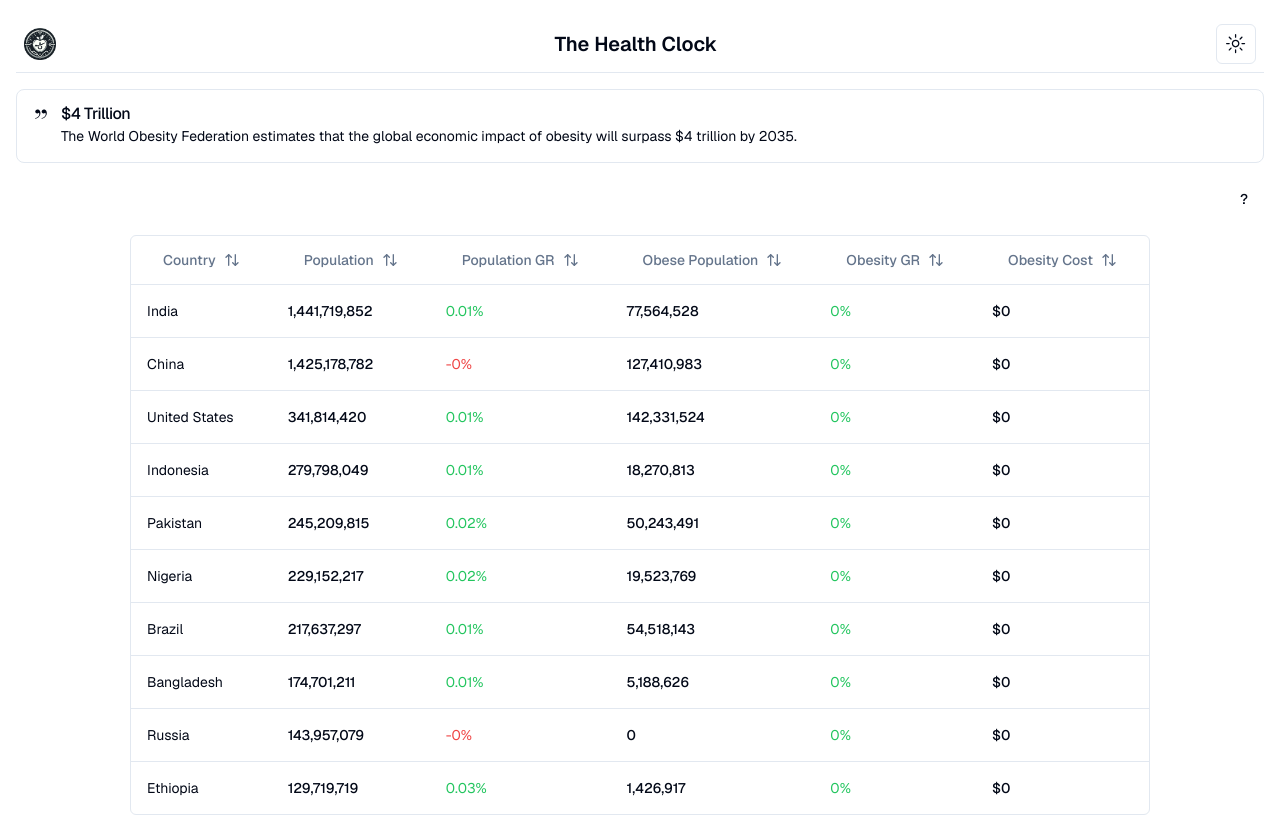
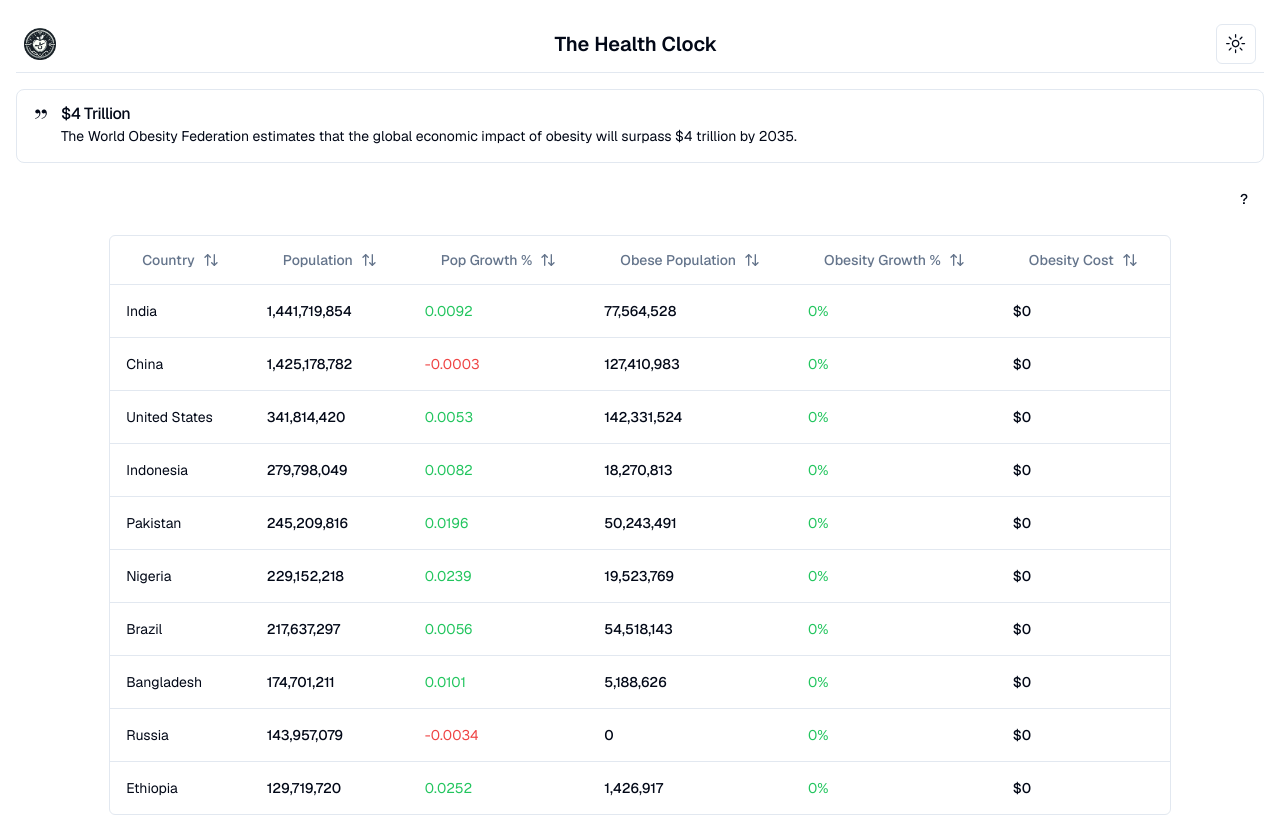
Before and after one commit to ParkerRex/crazyhealthstats.com, a Next.js app: page / in a window 1280 px wide. Shown: the top 816 px of the page. Built offline with nearby package versions, Linux system fonts and the light colour scheme.

Commit message:
updated so pop numbers go up

```diff
--- a/src/components/columns.tsx
+++ b/src/components/columns.tsx
@@ -15,6 +15,7 @@ import {
 
 import { cn } from "@/lib/utils";
 import rawData from "../../public/data/combined-data.json"
+import { useEffect, useState } from "react";
 const countryData: CountryData[] = rawData as CountryData[];
 
 
@@ -27,6 +28,13 @@ export type CountryData = {
   directCosts?: number;
 }
 
+
+const formatPopulation = (population: number) => {
+  return new Intl.NumberFormat("en-US", {
+    style: "decimal",
+    maximumFractionDigits: 0,
+  }).format(population);
+};
 
 
 export const columns: ColumnDef<CountryData>[] = [
@@ -41,9 +49,7 @@ export const columns: ColumnDef<CountryData>[] = [
         <ArrowUpDown className="ml-2 h-4 w-4" />
       </Button>
     ),
-
   },
-
   {
     accessorKey: "population",
     header: ({ column }) => (
@@ -55,14 +61,25 @@ export const columns: ColumnDef<CountryData>[] = [
         <ArrowUpDown className="ml-2 h-4 w-4" />
       </Button>
     ),
-    cell: ({ getValue }) => {
-      const population = getValue() as number; // Get the population value
-      const formatted = new Intl.NumberFormat("en-US", {
-        style: "decimal", // Format as decimal
-        maximumFractionDigits: 0, // No decimal places
-      }).format(population); // Format the population number with commas
+    cell: ({ row }) => {
+      const [population, setPopulation] = useState<number>(row.original.population);
 
-      return <div className="font-medium">{formatted}</div>;
+      useEffect(() => {
+        const msPerYear = 31536000000; // milliseconds in a year
+        const updateInterval = 500; // update every 500ms
+        // Calculate the total annual change projected
+        const annualChange = row.original.population * row.original.populationGrowthRate;
+        // Calculate change per 500ms
+        const intervalChange = annualChange / (msPerYear / updateInterval);
+
+        const timer = setInterval(() => {
+          setPopulation(prev => prev + intervalChange);
+        }, updateInterval);
+
+        return () => clearInterval(timer);
+      }, [row.original.population, row.original.populationGrowthRate]);
+
+      return <div className="font-medium">{formatPopulation(population)}</div>;
     },
   },
   {
@@ -72,19 +89,22 @@ export const columns: ColumnDef<CountryData>[] = [
         variant="ghost"
         onClick={() => column.toggleSorting(column.getIsSorted() === "asc")}
       >
-        Population GR
+        Pop Growth %
         <ArrowUpDown className="ml-2 h-4 w-4" />
       </Button>
     ),
-
     cell: ({ getValue }) => {
       const value = getValue() as number;
       const colorClass = value >= 0 ? 'text-green-500' : 'text-red-500';
-      const formattedValue = new Intl.NumberFormat('en-US', { style: 'percent', maximumFractionDigits: 2 }).format(value / 100);
+      // Update to format the number to show more decimal places
+      const formattedValue = new Intl.NumberFormat('en-US', {
+        style: 'decimal',  // Changed from 'percent' to 'decimal' for finer control
+        minimumFractionDigits: 4,  // Ensuring four decimal places
+        maximumFractionDigits: 6  // You can adjust this based on how fine you want the numbers
+      }).format(value);
       return <span className={cn(colorClass)}>{formattedValue}</span>;
     }
-  },
-  {
+  }, {
     accessorKey: "obesitypop",
     header: ({ column }) => (
       <Button
@@ -112,7 +132,7 @@ export const columns: ColumnDef<CountryData>[] = [
         variant="ghost"
         onClick={() => column.toggleSorting(column.getIsSorted() === "asc")}
       >
-        Obesity GR
+        Obesity Growth %
         <ArrowUpDown className="ml-2 h-4 w-4" />
       </Button>
     ),
```
